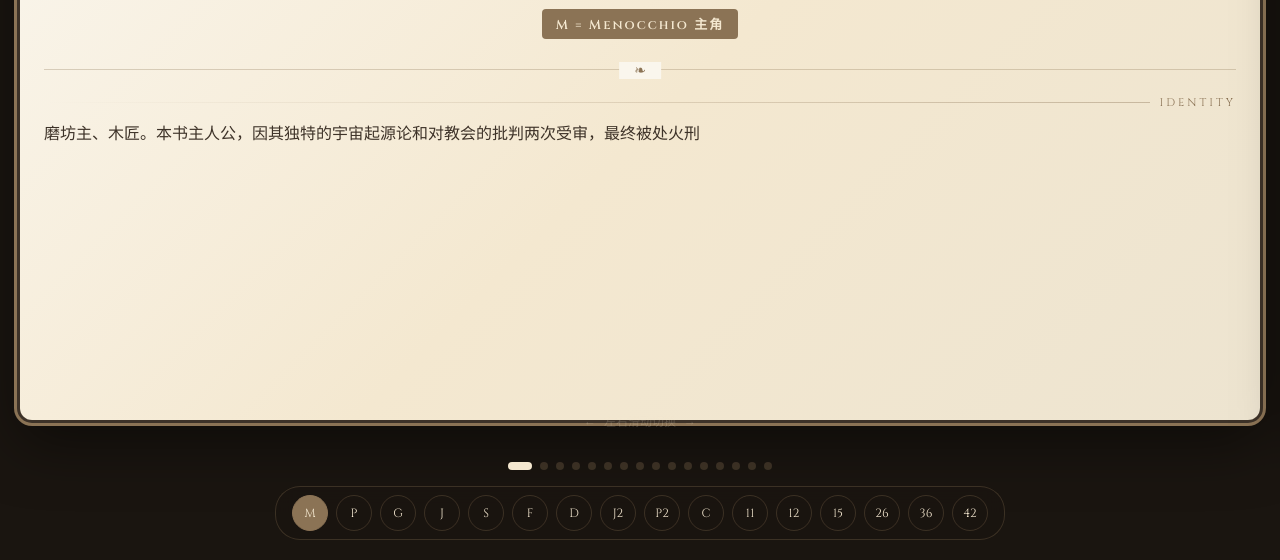
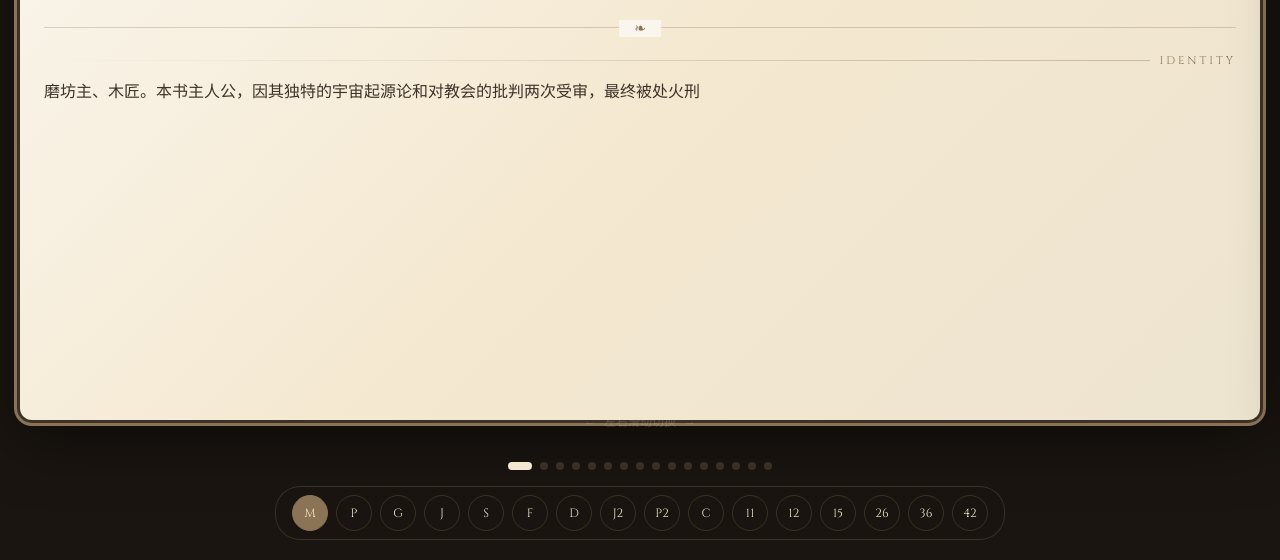
Before and after one commit to 0065paula/cheese-worms-cards, a plain HTML site: page index.html in a window 1280 px wide. Shown: the part 240-800 px from the top of the page. Drawn offline with Linux system fonts and the light colour scheme.

Commit message:
Remove: 去掉编码信息展示

```diff
--- a/index.html
+++ b/index.html
@@ -34,7 +34,7 @@
         .name-section::after { content: "❧"; position: absolute; bottom: -10px; left: 50%; transform: translateX(-50%); background: #faf6ed; padding: 0 15px; color: var(--accent-color, #8b7355); font-size: 14px; }
         .main-name { font-family: 'Cinzel', serif; font-size: 32px; font-weight: 700; color: var(--text-dark); letter-spacing: 2px; line-height: 1.3; margin-bottom: 8px; }
         .nick-name { font-size: 15px; color: var(--text-muted); font-style: italic; }
-        .memory-code { display: inline-block; margin-top: 12px; background: var(--accent-color, #8b7355); color: #f4e8d0; font-family: 'Cinzel', serif; font-size: 13px; font-weight: 600; padding: 5px 14px; border-radius: 4px; letter-spacing: 2px; }
+
         .section { margin-bottom: 24px; }
         .section-title { font-family: 'Cinzel', serif; font-size: 11px; color: var(--accent-color, #8b7355); letter-spacing: 3px; text-transform: uppercase; margin-bottom: 10px; display: flex; align-items: center; gap: 10px; }
         .section-title::before { content: ""; flex: 1; height: 1px; background: linear-gradient(90deg, transparent, var(--accent-color, #8b7355)); opacity: 0.4; }
@@ -139,7 +139,7 @@
                 const memCode = memoryCodes[char.id] || { code: char.id, meaning: char.category };
                 const accentColor = accentColors[char.category] || '#8b7355';
                 const card = document.createElement('div'); card.className = 'card';
-                card.innerHTML = `<div class="card-inner" style="--accent-color: ${accentColor}"><div class="card-id">${char.id}-${memCode.code}</div><div class="card-chapter">${char.chapter}</div><div class="name-section"><div class="main-name">${char.name}</div><div class="nick-name">${char.nameIt}</div><div class="memory-code">${memCode.code} = ${memCode.meaning}</div></div><div class="section"><div class="section-title">Identity</div><div class="section-content">${char.role}。${char.desc}</div></div></div>`;
+                card.innerHTML = `<div class="card-inner" style="--accent-color: ${accentColor}"><div class="card-id">${char.id}</div><div class="card-chapter">${char.chapter}</div><div class="name-section"><div class="main-name">${char.name}</div><div class="nick-name">${char.nameIt}</div></div><div class="section"><div class="section-title">Identity</div><div class="section-content">${char.role}。${char.desc}</div></div></div>`;
                 slider.appendChild(card);
                 const dot = document.createElement('div'); dot.className = 'dot' + (index === 0 ? ' active' : ''); indicator.appendChild(dot);
                 const btn = document.createElement('button'); btn.className = 'quick-nav-btn' + (index === 0 ? ' active' : ''); btn.textContent = memCode.code; btn.style.setProperty('--accent-color', accentColor); btn.onclick = () => goToCard(index); quickNav.appendChild(btn);
```
